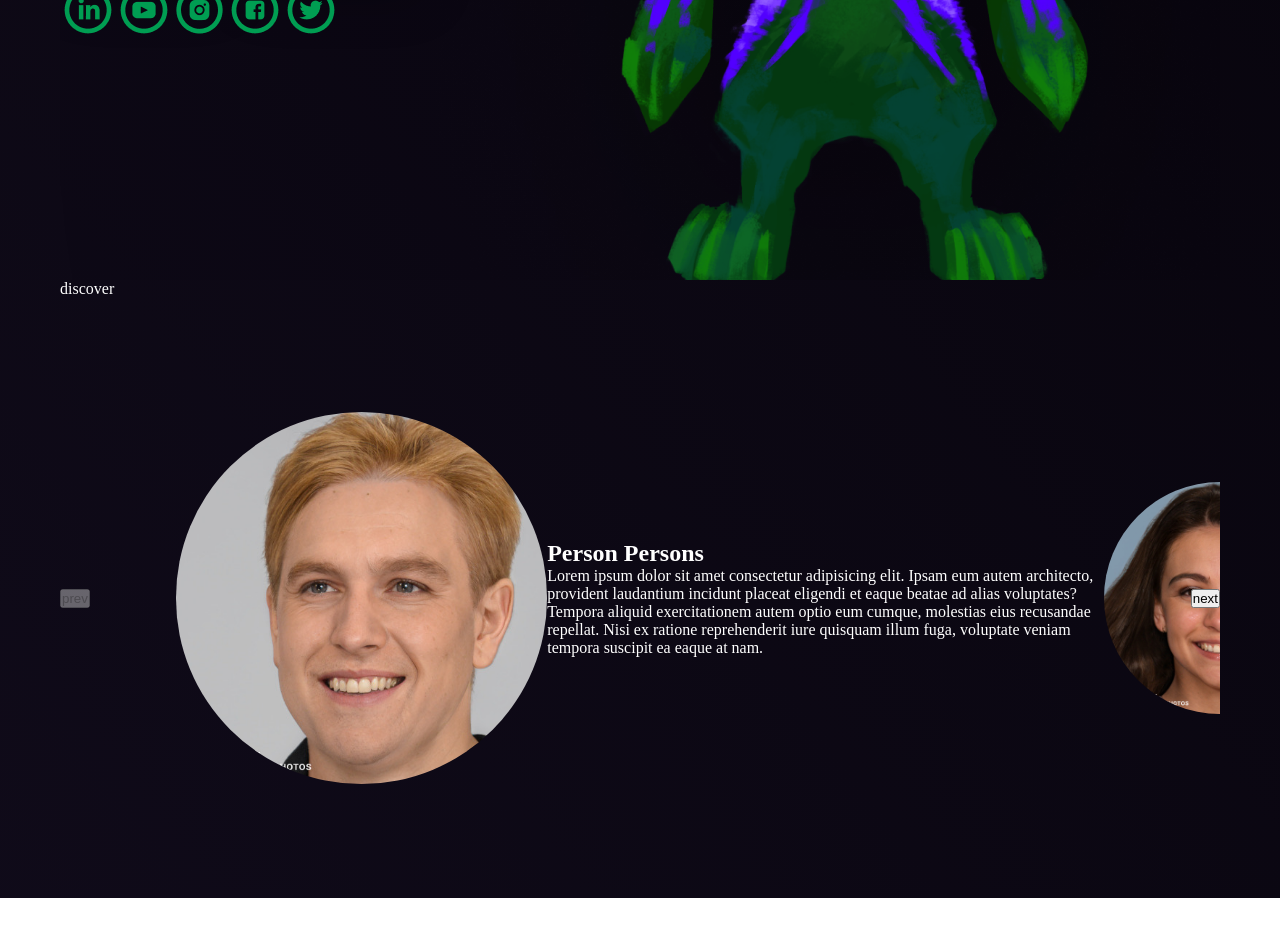
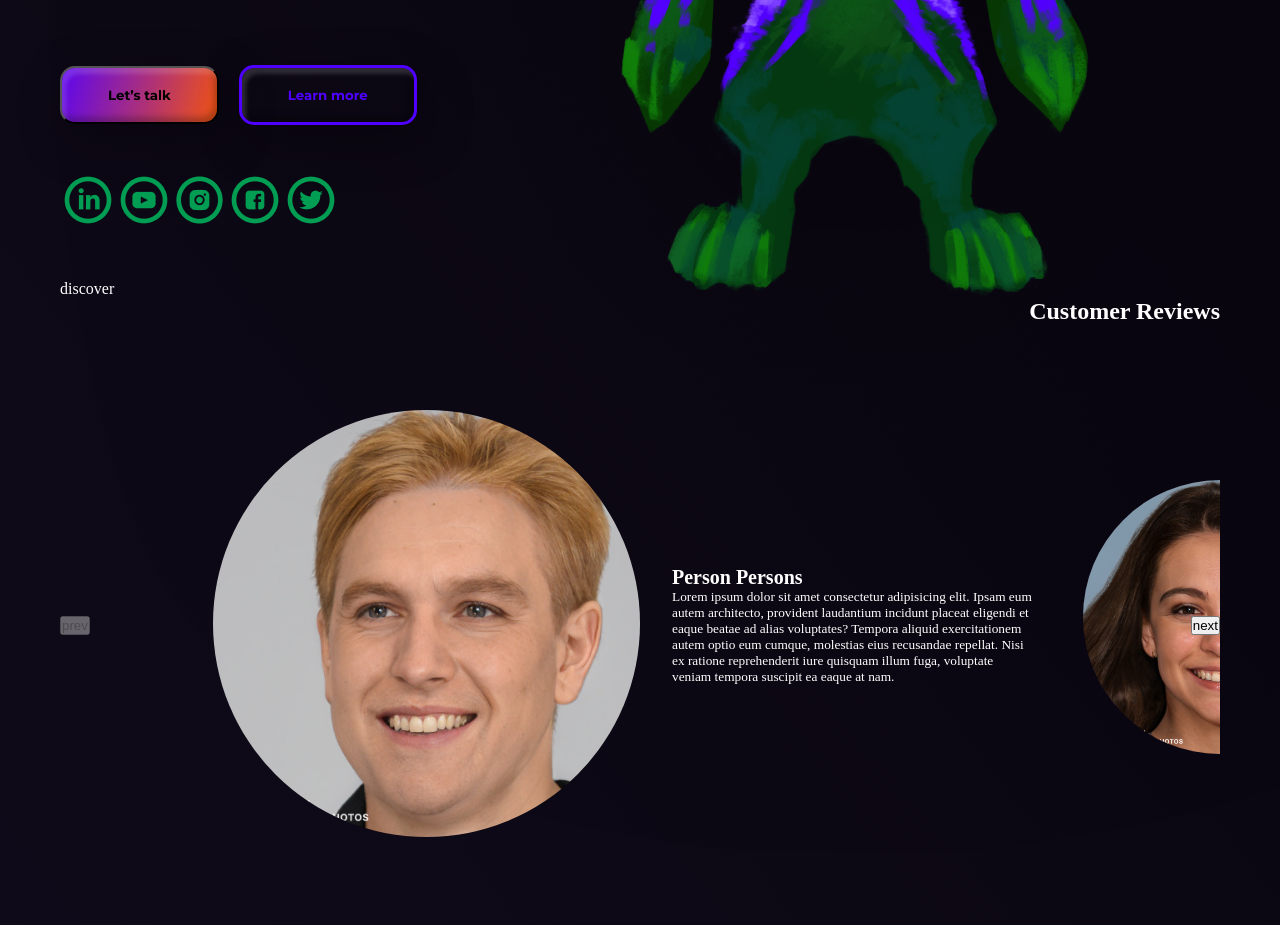
Before and after one commit to storeworkflows/site, a React (Create React App) app: page / in a window 1280 px wide. Shown: the part 520-1445 px from the top of the page. Before the commit the page ends 1418 px from the top, so only its background shows below. Built offline with nearby package versions, Linux system fonts and the light colour scheme; a web font is replaced by a local one.

Commit message:
add section, refactor jsx, complete large screens scrolling

```diff
--- a/src/App.tsx
+++ b/src/App.tsx
@@ -2,14 +2,14 @@ import React from 'react';
 import './App.scss';
 import Header from "./components/header/Header";
 import Discover from "./components/discover/Discover";
-import Carousel from './components/carousel/Carousel';
+import CustomerReviews from './components/customerReviews/CustomerReviews';
 
 function App() {
   return (
     <div className="App">
      <Header />
      <Discover />
-     <Carousel />
+     <CustomerReviews/>
     </div>
   );
 }
--- a/src/components/carousel/Carousel.tsx
+++ b/src/components/carousel/Carousel.tsx
@@ -1,4 +1,4 @@
-import React, { useState, MouseEvent, createRef, Ref, RefObject, useRef, useEffect } from "react";
+import React, { useState, MouseEvent, useRef, useEffect } from "react";
 import "./carousel.scss";
 import face1 from '../../assets/img/face1.jpg'
 import face2 from '../../assets/img/face2.jpg'
@@ -40,7 +40,9 @@ const slides: Array<Slide> = [
   }
 ]
 
-
+function getInactiveSlideWidth(slidesRefs: Array<HTMLDivElement | null>): number {
+  return Math.min(...slidesRefs.map(slide=>{return slide?.offsetWidth||0}))
+}
 
 const Carousel = () => {
   const [currentSlide, setCurrentSlide] = useState(0);
@@ -48,41 +50,48 @@ const Carousel = () => {
   const length: number = slides.length;
 
   let containerRef = useRef<HTMLElement>(null)
+  let carouselRef = useRef<HTMLDivElement>(null)
+  const slideRefs = useRef<(HTMLDivElement | null)[]>([])
   useEffect(() => {
     if (currentSlide === 0) {
-      const containerSize = containerRef.current?.offsetWidth || 0
-      setTransitionDistance(containerSize / length / 2)
+      setActiveSlide(0)
     }
     function handleResize() {
-      setCurrentSlide(0)
+      setActiveSlide(0)
     }
+
     window.addEventListener('resize', handleResize)
-  }, [transitionDistance, length, currentSlide])
-  const nextSlide = (event: MouseEvent) => {
-    const slideNumber: number = currentSlide === length - 1 ? 0 : currentSlide + 1
-    const containerSize = containerRef.current?.offsetWidth || 0
-    setCurrentSlide(slideNumber)
-    setTransitionDistance(transitionDistance - containerSize / length)
-    console.log(transitionDistance + containerSize / length)
+  })
+
+  const nextSlide = () => {
+    const slideIndex: number = currentSlide === length - 1 ? 0 : currentSlide + 1
+    setActiveSlide(slideIndex)
   }
-  const prevSlide = (event: MouseEvent) => {
-    const slideNumber: number = currentSlide === 0 ? length - 1 : currentSlide - 1
-    setCurrentSlide(slideNumber)
-    const containerSize = containerRef.current?.offsetWidth || 0
-    setTransitionDistance(transitionDistance + containerSize / length)
-    console.log(transitionDistance + containerSize / length)
+  const prevSlide = () => {
+    const slideIndex: number = currentSlide === 0 ? length - 1 : currentSlide - 1
+    setActiveSlide(slideIndex)
+  }
+  const setActiveSlide = (slideIndex: number): void => {
+    setCurrentSlide(slideIndex)
+    translateCarousel(slideIndex)
+  }
+  const translateCarousel = (slideIndex: number) => {
+    const slideWidth = getInactiveSlideWidth(slideRefs.current)
+    const transitionDistance = (slideWidth / 2) + (slideWidth) * -slideIndex
+    setTransitionDistance(transitionDistance)
   }
 
 
 
-
   return (
-    <section ref={containerRef} className="container">
-      <div className="carousel" style={{ transform: `translateX(${transitionDistance}px)` }}>
+    <div ref={containerRef} className="outer-container">
+      <div ref={carouselRef} className="carousel" style={{ transform: `translateX(${transitionDistance}px)` }}>
         {
           slides.map((slide, index) =>
-            <div key={index} className={`slide ${index === currentSlide ? 'active' : ''}`}>
-              <img className="slide__image" src={slide.img} alt={slide.alt} />
+            <div ref={el => { slideRefs.current[index] = el }} key={index} className={`slide ${index === currentSlide ? 'active' : ''}`}>
+              <div className="slide__image" onClick={()=>setActiveSlide(index)}>
+                <img src={slide.img} alt={slide.alt} />
+              </div>
               <div className="slide__info">
                 <h2 className="slide__header">{slide.header}</h2>
                 <p className="slide__text">{slide.text}</p>
@@ -95,7 +104,7 @@ const Carousel = () => {
         <button className="control" onClick={prevSlide} disabled={currentSlide === 0}>prev</button>
         <button className="control" onClick={nextSlide} disabled={currentSlide === length - 1}>next</button>
       </div>
-    </section>
+    </div>
 
   );
 };
--- a/src/components/carousel/carousel.scss
+++ b/src/components/carousel/carousel.scss
@@ -2,15 +2,16 @@ $containerSizeXS: 540px;
 $containerSizeS: 720px;
 $containerSizeM: 960px;
 $containerSizeLg: 1160px;
-$slideWidthCoef: 0.2;
-$activeSlideCoef: 0.8;
-$activeImagePercentage: 40%;
-$activeInfoPercentage: 60%;
-.container {
+$slideWidthCoef: 0.25;
+$activeSlideCoef: 0.75;
+$gapCoef: 0.1;
+$activeImagePercentage: 50%;
+$activeInfoPercentage: 50%;
+.outer-container {
+  width: 100%;
   display: block;
   overflow: hidden;
   position: relative;
-
 }
 .carousel {
   display: flex;
@@ -19,43 +20,50 @@ $activeInfoPercentage: 60%;
   flex-wrap: nowrap;
   width: auto;
   height: 600px;
-  //gap: 1rem;
-  transition: all 1s ease-in-out .2s;
+  gap: 0;
+  transition: all 1s ease-out;
 }
 .slide {
   display: flex;
   justify-content: space-between;
   align-items: center;
-  //flex-grow: 1;
-  //max-width: 50rem;
-  //min-width: 15rem;
   flex-direction: row;
-  transition: all .2s ease-in-out .2s;
+  transition: all 0.2s ease-in-out;
+  padding-inline: 0.5rem;
+  height: 600px;
 
   &.active {
-    //flex-grow: 2;
-    //flex-basis: 50rem;
-    //min-width: 50rem;
-    //max-width: 50rem;
     .slide__image {
-      //max-width: 20rem;
+      img:hover {
+        box-shadow: none;
+        cursor: auto;
+      }
     }
     .slide__info {
-      //width: 30rem;
+      padding-inline: 2rem;
       opacity: 1;
-      transition: opacity .2s ease-in .4s, width .2s ease-in 0ms;
+      visibility: visible;
+      transition: visibility 1s linear 1s;
+      transition: opacity 0.2s ease-in 0.4s, width 0.2s ease-in 0ms;
     }
   }
 }
 .slide__image {
-  border-radius: 50%;
-  transition: all .2s ease-in-out .2s;
+  transition: all 0.2s ease-in-out;
+  cursor: pointer;
+  img {
+    border-radius: 50%;
+    max-height: 100%;
+    max-width: 100%;
+  }
 }
 .slide__info {
+  padding-inline: 0;
   width: 0;
   opacity: 0;
-  transition: opacity .2s ease 0ms, width .2s ease .2s;
-  //transition-delay: 1s
+  visibility: hidden;
+  transition: opacity 0.2s ease 0ms, width 0.2s ease 0.2s, padding-inline 0.2s ease 0.2s;
+  font-size: 10pt;
 }
 .controls {
   position: absolute;
@@ -65,44 +73,69 @@ $activeInfoPercentage: 60%;
   width: 100%;
   display: flex;
   height: 100%;
+  pointer-events: none;
 }
-@media (min-width: 575.98px){
+.control {
+  pointer-events: all;
+}
+@media (max-width: 600px) {
+  .slide {
+    flex-direction: column;
+
+    .slide__image {
+      width: 80vw;
+      height: 30vh;
+    }
+    .slide__info {
+      height: 0;
+      width: 100%;
+    }
+    &.active {
+      .slide__info {
+        height: 30vh;
+        width: 100%;
+      }
+    }
+  }
+}
+@media (min-width: 575.98px) {
   //540
-  .slide__image{
-    max-width: $containerSizeXS*$slideWidthCoef;
+  .slide__image {
+    max-width: $containerSizeXS * $slideWidthCoef;
   }
+
   .slide {
-    max-width: $containerSizeXS*$activeSlideCoef;
-    min-width: $containerSizeXS*$slideWidthCoef;
-    &.active{
-      min-width: $containerSizeXS*$activeSlideCoef;
-      max-width: $containerSizeXS*$activeSlideCoef;
-      .slide__image{
+    max-width: $containerSizeXS * $activeSlideCoef;
+    min-width: $containerSizeXS * $slideWidthCoef;
+    &.active {
+      min-width: $containerSizeXS * $activeSlideCoef;
+      max-width: $containerSizeXS * $activeSlideCoef;
+      .slide__image {
         max-width: $activeImagePercentage;
       }
-      .slide__info{
+      .slide__info {
         width: $activeInfoPercentage;
       }
     }
   }
-
 }
 
-@media (min-width: 767.98px){
+@media (min-width: 767.98px) {
   //720
-  .slide__image{
-    max-width: $containerSizeS*$slideWidthCoef;
+  .slide__image {
+    max-width: $containerSizeS * $slideWidthCoef;
   }
   .slide {
-    max-width: $containerSizeS*$activeSlideCoef;
-    min-width: $containerSizeS*$slideWidthCoef;
-    &.active{
-      min-width: $containerSizeS*$activeSlideCoef;
-      max-width: $containerSizeS*$activeSlideCoef;
-      .slide__image{
+    max-width: $containerSizeS * $activeSlideCoef;
+    min-width: $containerSizeS * $slideWidthCoef;
+    min-height: $containerSizeS * $slideWidthCoef;
+    &.active {
+      min-width: $containerSizeS * $activeSlideCoef;
+      max-width: $containerSizeS * $activeSlideCoef;
+      .slide__image {
         max-width: $activeImagePercentage;
       }
-      .slide__info{
+      .slide__info {
         width: $activeInfoPercentage;
       }
     }
@@ -111,40 +144,49 @@ $activeInfoPercentage: 60%;
 
 @media (min-width: 991.98px) {
   //960
-  .slide__image{
-    max-width: $containerSizeM*$slideWidthCoef;
+  .slide__image {
+    max-width: $containerSizeM * $slideWidthCoef;
   }
   .slide {
-    max-width: $containerSizeM*$activeSlideCoef;
-    min-width: $containerSizeM*$slideWidthCoef;
-    &.active{
-      min-width: $containerSizeM*$activeSlideCoef;
-      max-width: $containerSizeM*$activeSlideCoef;
-      .slide__image{
+    max-width: $containerSizeM * $activeSlideCoef;
+    min-width: $containerSizeM * $slideWidthCoef;
+    &.active {
+      min-width: $containerSizeM * $activeSlideCoef;
+      max-width: $containerSizeM * $activeSlideCoef;
+      .slide__image {
         max-width: $activeImagePercentage;
       }
-      .slide__info{
+      .slide__info {
         width: $activeInfoPercentage;
       }
     }
   }
 }
 
-@media (min-width: 1199.98px){
+@media (min-width: 1199.98px) {
   //1160
-  .slide__image{
-    max-width: $containerSizeLg*$slideWidthCoef;
+
+  .slide__image {
+    max-width: $containerSizeLg * $slideWidthCoef;
+    min-height: $containerSizeLg * $slideWidthCoef;
+    img {
+      min-width: calc($containerSizeLg * $slideWidthCoef - 1rem);
+    }
+  }
+  .slide__info {
+    max-height: $containerSizeLg * 0.4;
   }
   .slide {
-    max-width: $containerSizeLg*$activeSlideCoef;
-    min-width: $containerSizeLg*$slideWidthCoef;
-    &.active{
-      min-width: $containerSizeLg*$activeSlideCoef;
-      max-width: $containerSizeLg*$activeSlideCoef;
-      .slide__image{
-        max-width: $activeImagePercentage;
+    max-width: $containerSizeLg * $activeSlideCoef;
+    min-width: $containerSizeLg * $slideWidthCoef;
+
+    &.active {
+      min-width: $containerSizeLg * $activeSlideCoef;
+      max-width: $containerSizeLg * $activeSlideCoef;
+      .slide__image {
+        width: $containerSizeLg * 0.4;
       }
-      .slide__info{
+      .slide__info {
         width: $activeInfoPercentage;
       }
     }
--- /dev/null
+++ b/src/components/customerReviews/CustomerReviews.tsx
@@ -0,0 +1,16 @@
+import React from "react";
+import './customerReviews.scss'
+import Carousel from "../carousel/Carousel";
+const CustomerReviews = () =>{
+    return (
+        <section className="container">
+            <h1>Customer Reviews</h1>
+
+            <Carousel/>
+        </section>
+
+
+    )
+}
+
+export default CustomerReviews
--- /dev/null
+++ b/src/components/customerReviews/customerReviews.scss
@@ -0,0 +1,3 @@
+h1{
+    float:right
+}
```
